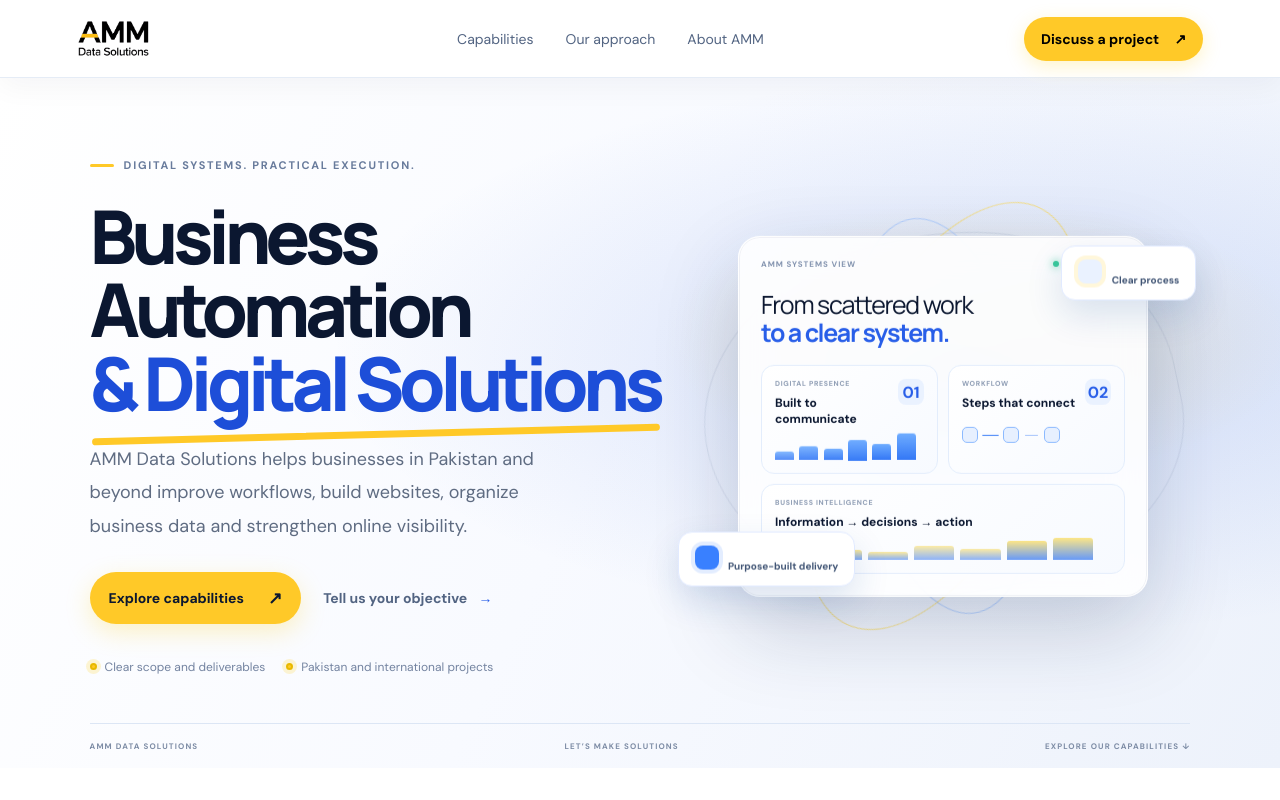
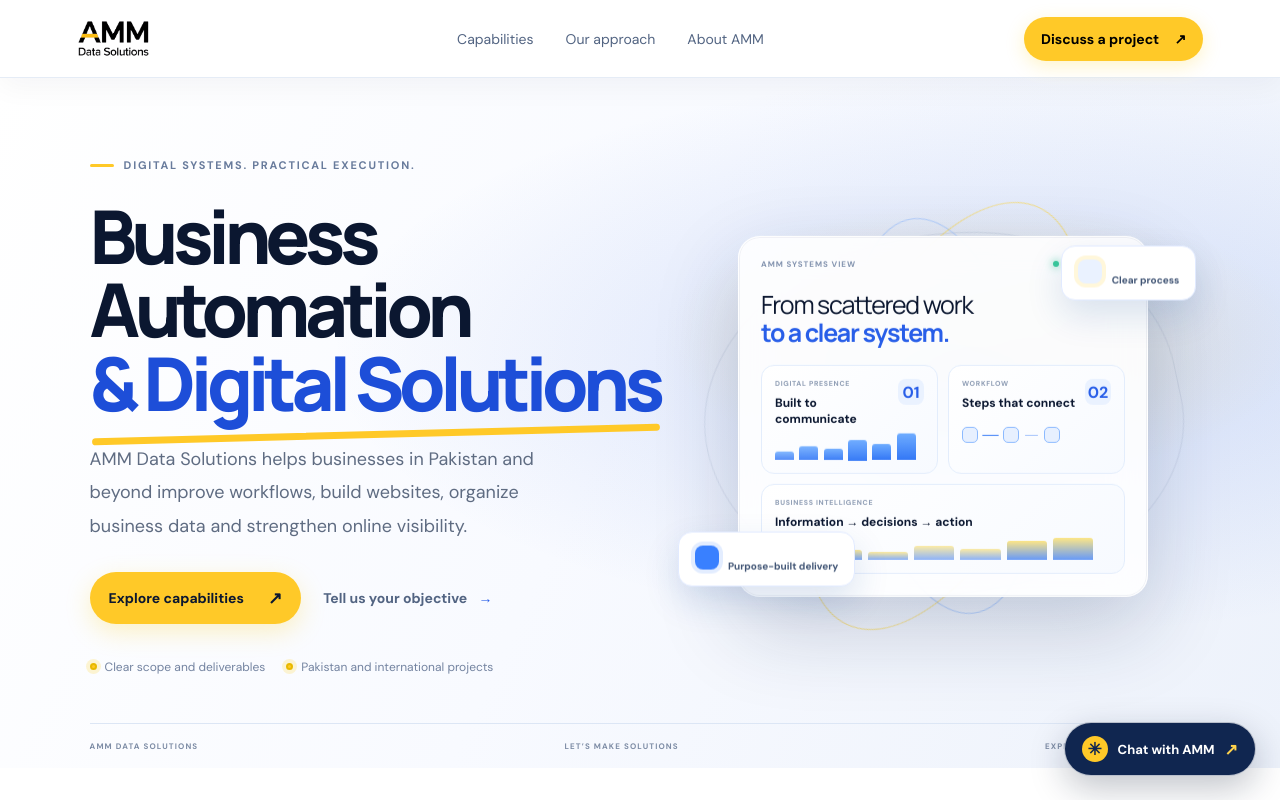
Before and after one commit to wwwab229-cpu/amm-data-solutions-website, a Next.js app: page / in a window 1280 px wide. Shown: the top 800 px of the page. Built offline with nearby package versions, Linux system fonts and the light colour scheme.

Commit message:
Integrate AMM text chatbot across website

```diff
--- a/app/layout.tsx
+++ b/app/layout.tsx
@@ -1,5 +1,6 @@
 import type { Metadata } from "next";
 import "./globals.css";
+import AMMChatWidget from "../components/AMMChatWidget";
 
 const siteUrl = "https://amm-data-solutions-website.vercel.app";
 const organizationSchema = {
@@ -26,5 +27,5 @@
 };
 
 export default function RootLayout({ children }: Readonly<{ children: React.ReactNode }>) {
-  return <html lang="en"><body><script type="application/ld+json" dangerouslySetInnerHTML={{ __html: JSON.stringify(organizationSchema).replace(/</g, "\\u003c") }} />{children}</body></html>;
+  return <html lang="en"><body><script type="application/ld+json" dangerouslySetInnerHTML={{ __html: JSON.stringify(organizationSchema).replace(/</g, "\\u003c") }} />{children}<AMMChatWidget /></body></html>;
 }
```
